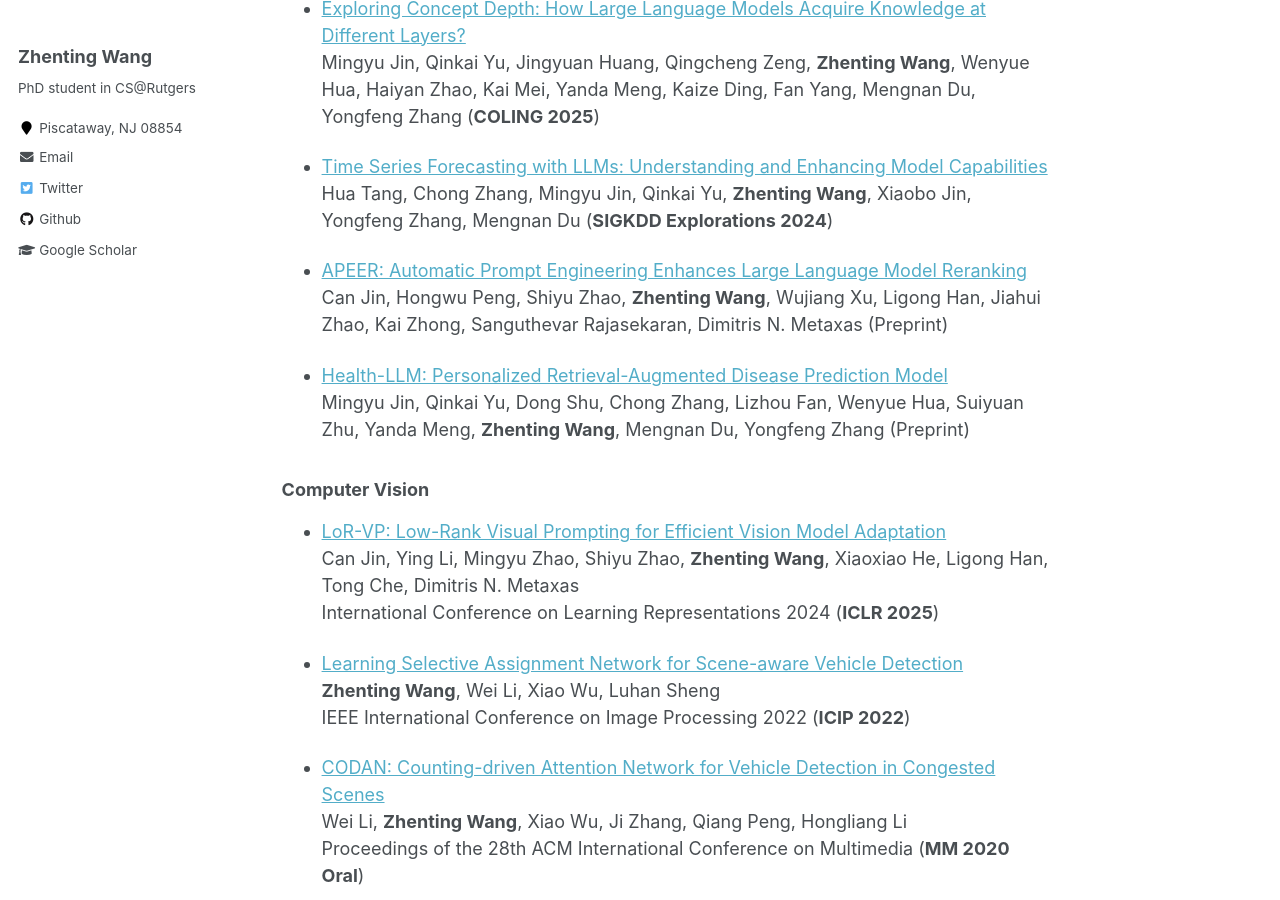
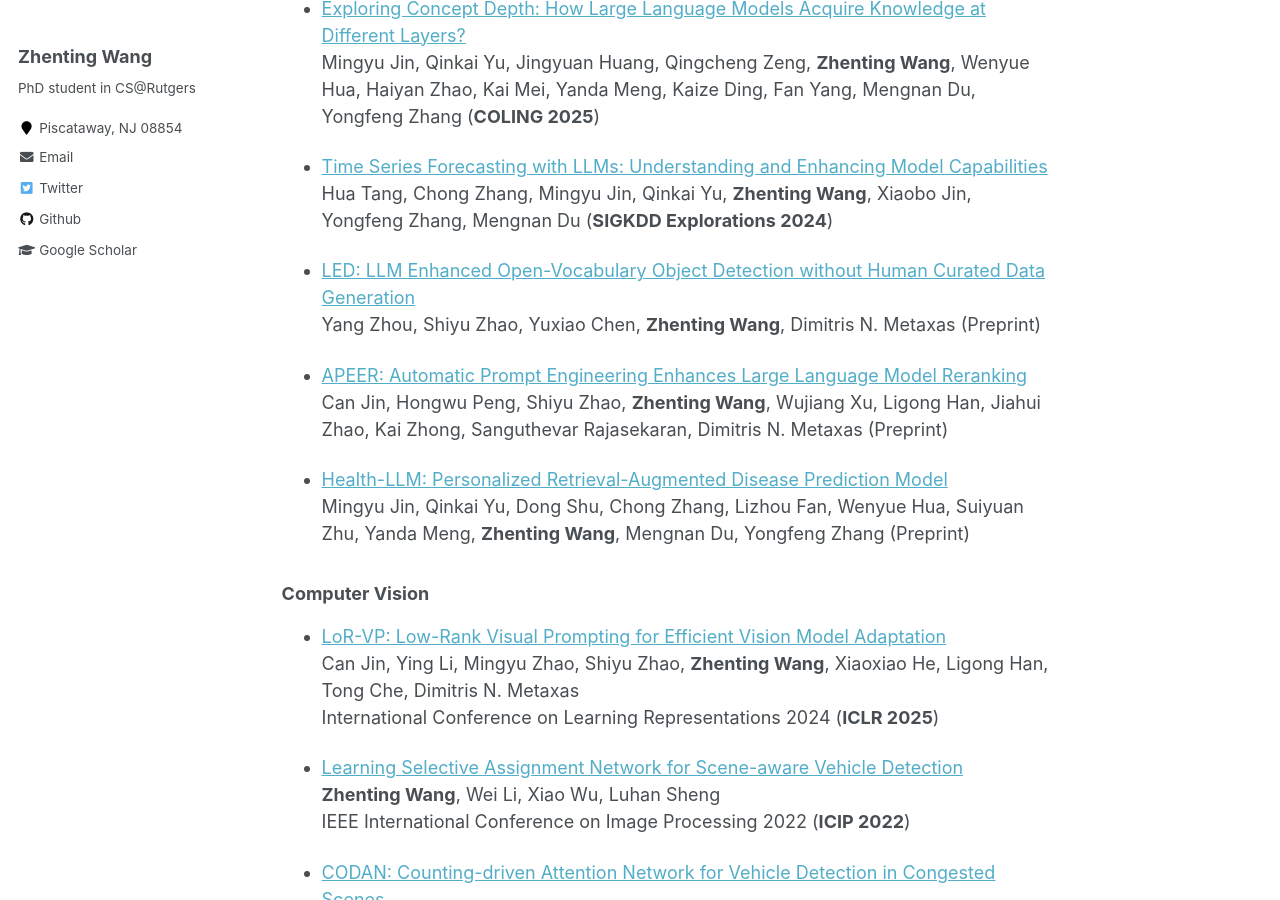
Before and after one commit to ZhentingWang/zhentingwang.github.io, a Jekyll site: the page built from _pages/about.md, in a window 1280 px wide and 900 px high, scrolled down 5037 px. Built offline with Jekyll 4.4.1, drawn with Linux system fonts in a browser that asks for light colours.

Commit message:
Update about.md

```diff
--- a/_pages/about.md
+++ b/_pages/about.md
@@ -202,6 +202,9 @@ Mingyu Jin, Qinkai Yu, Jingyuan Huang, Qingcheng Zeng, **Zhenting Wang**, Wenyue
 * [Time Series Forecasting with LLMs: Understanding and Enhancing Model Capabilities](https://arxiv.org/pdf/2402.10835)
 Hua Tang, Chong Zhang, Mingyu Jin, Qinkai Yu, **Zhenting Wang**, Xiaobo Jin, Yongfeng Zhang, Mengnan Du (**SIGKDD Explorations 2024**)
 
+* [LED: LLM Enhanced Open-Vocabulary Object Detection without Human Curated Data Generation](https://arxiv.org/pdf/2503.13794)
+Yang Zhou, Shiyu Zhao, Yuxiao Chen, **Zhenting Wang**, Dimitris N. Metaxas (Preprint)
+
 * [APEER: Automatic Prompt Engineering Enhances Large Language Model Reranking](https://arxiv.org/pdf/2406.14449)
 Can Jin, Hongwu Peng, Shiyu Zhao, **Zhenting Wang**, Wujiang Xu, Ligong Han, Jiahui Zhao, Kai Zhong, Sanguthevar Rajasekaran, Dimitris N. Metaxas (Preprint)
 
```
